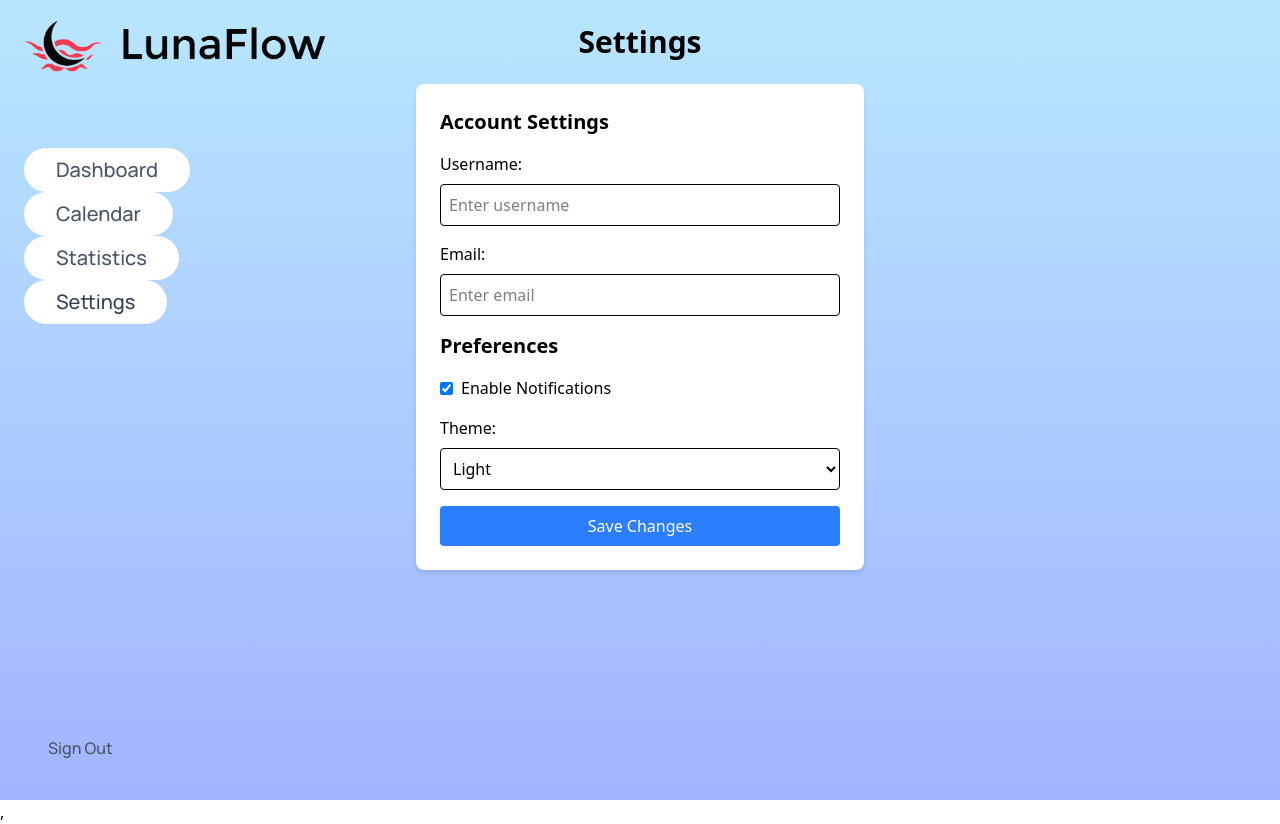
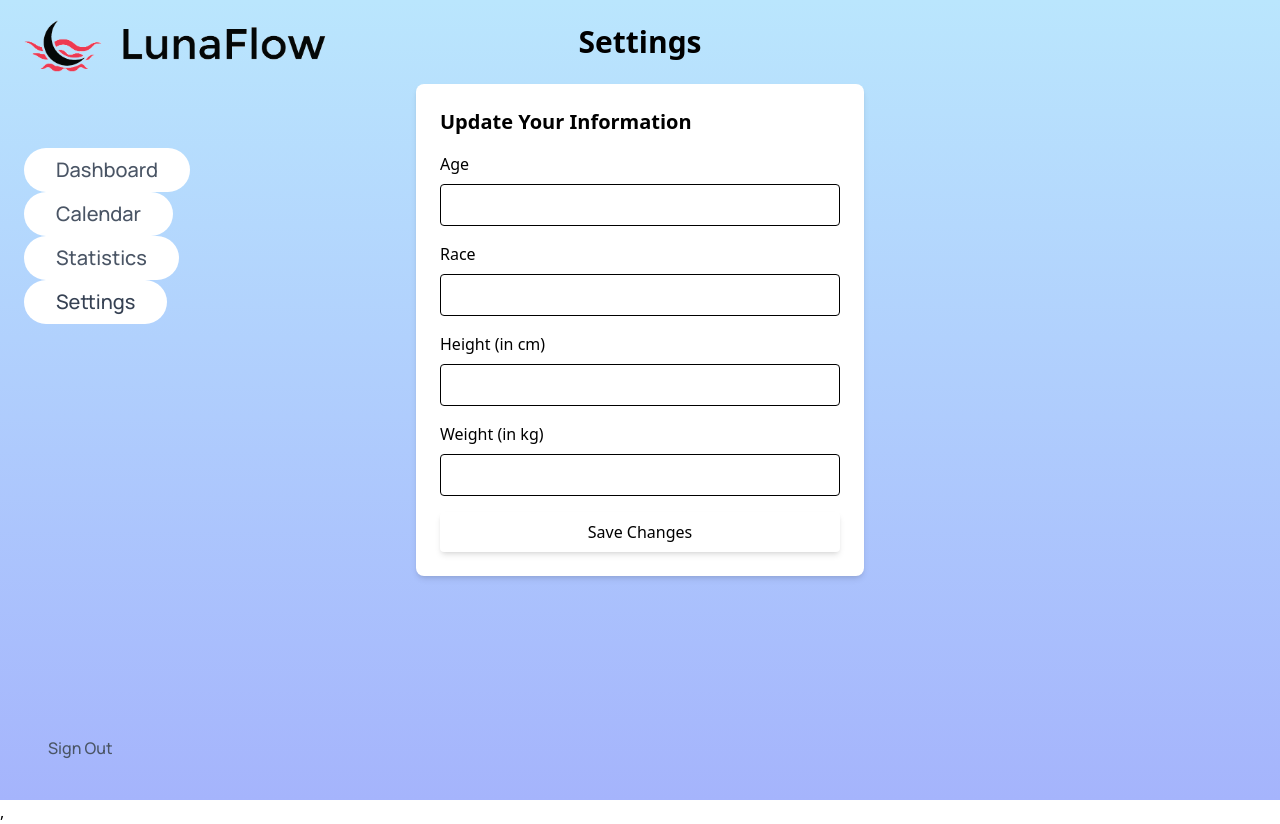
Before and after one commit to AHumanMaybe/hackViolet, a React (Vite) app in the folder Luna-Flow/: page /settings in a window 1280 px wide. Built offline with nearby package versions, Linux system fonts and the light colour scheme; no server answers.

Commit message:
Second rendition of settings page.

```diff
--- a/Luna-Flow/src/Pages/Settings.jsx
+++ b/Luna-Flow/src/Pages/Settings.jsx
@@ -1,54 +1,54 @@
 import React, { useState } from 'react';
 
 const Settings = () => {
-  const [username, setUsername] = useState('');
-  const [email, setEmail] = useState('');
-  const [notifications, setNotifications] = useState(true);
-  const [theme, setTheme] = useState('light');
+  const [age, setAge] = useState('');
+  const [race, setRace] = useState('');
+  const [height, setHeight] = useState('');
+  const [weight, setWeight] = useState('');
+
+  const handleSave = () => {
+    console.log({ age, race, height, weight });
+    alert('Settings saved!');
+  };
 
   return (
-    <div className="min-h-screen flex flex-col items-center p-6 bg-gradient-to-t from-indigo-300 to-sky-200">
+    <div className="min-h-screen flex flex-col items-center p-6 bg-gradient-to-t from-[#a5b4fc] to-[#bae6fd]">
       <h1 className="text-3xl font-bold mb-6">Settings</h1>
       <div className="bg-white p-6 rounded-lg shadow-md w-full max-w-md">
-        <h2 className="text-xl font-semibold mb-4">Account Settings</h2>
-        <label className="block mb-2">Username:</label>
+        <h2 className="text-xl font-semibold mb-4">Update Your Information</h2>
+        <label className="block mb-2">Age</label>
+        <input
+          type="number"
+          value={age}
+          onChange={(e) => setAge(e.target.value)}
+          className="border p-2 w-full rounded mb-4"
+        />
+        <label className="block mb-2">Race</label>
         <input
           type="text"
-          value={username}
-          onChange={(e) => setUsername(e.target.value)}
-          placeholder="Enter username"
+          value={race}
+          onChange={(e) => setRace(e.target.value)}
           className="border p-2 w-full rounded mb-4"
         />
-        <label className="block mb-2">Email:</label>
+        <label className="block mb-2">Height (in cm)</label>
         <input
-          type="email"
-          value={email}
-          onChange={(e) => setEmail(e.target.value)}
-          placeholder="Enter email"
+          type="number"
+          value={height}
+          onChange={(e) => setHeight(e.target.value)}
           className="border p-2 w-full rounded mb-4"
         />
-
-        <h2 className="text-xl font-semibold mb-4">Preferences</h2>
-        <div className="flex items-center mb-4">
-          <input
-            type="checkbox"
-            checked={notifications}
-            onChange={() => setNotifications(!notifications)}
-            className="mr-2"
-          />
-          <label>Enable Notifications</label>
-        </div>
-        <label className="block mb-2">Theme:</label>
-        <select
-          value={theme}
-          onChange={(e) => setTheme(e.target.value)}
+        <label className="block mb-2">Weight (in kg)</label>
+        <input
+          type="number"
+          value={weight}
+          onChange={(e) => setWeight(e.target.value)}
           className="border p-2 w-full rounded mb-4"
-        >
-          <option value="light">Light</option>
-          <option value="dark">Dark</option>
-        </select>
-
-        <button className="bg-blue-500 text-white p-2 w-full rounded">Save Changes</button>
+        />
+        <button
+          onClick={handleSave}
+          className="bg-[#ffffff] text-black p-2 w-full rounded shadow-md hover:bg-gray-200">
+          Save Changes
+        </button>
       </div>
     </div>
   );
```
